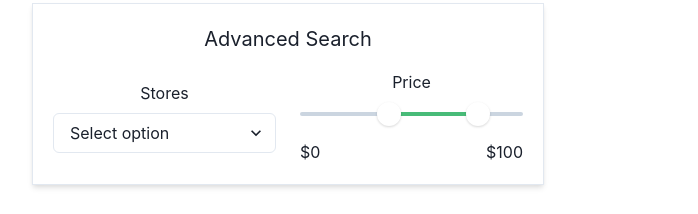
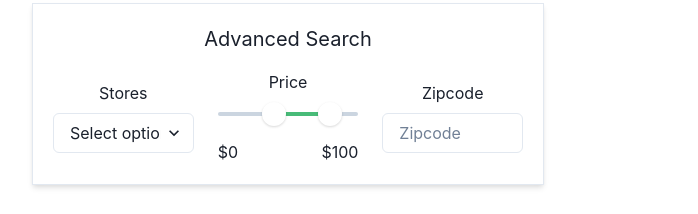
Before and after one commit to aletya/Grocery-Deal-Finder, a React (Vite) app in the folder grocery-deal-finder/: page / in a window 1280 px wide. Shown: the part 666-880 px from the top of the page, without its empty margins (352-1050 px from the left). Built offline with nearby package versions, Linux system fonts and the light colour scheme.

Commit message:
added zipcode input field

```diff
--- a/grocery-deal-finder/src/components/Home/Home.tsx
+++ b/grocery-deal-finder/src/components/Home/Home.tsx
@@ -96,20 +96,20 @@ export default function HomePage() {
                 <Text fontSize="xl" mb={4} textAlign="center">
                   Advanced Search
                 </Text>
+                <Box>
                   <Flex direction={{ base: "column", md: "row" }} align="center" gap={6}>
                     {/* Stores dropdown label and select */}
-                  <Box w={{ base: "100%", md: "50%" }}>
+                    <Box w={{ base: "100%", md: "33%" }}>
                       <Text mb={2}>Stores</Text>
                       <Select placeholder='Select option' onChange={handleStoreSelect} value={selectedStore}>
                         <option value='County Market'>County Market</option>
                         <option value='Aldi'>Aldi</option>
                         <option value='Meijer'>Meijer</option>
-
                       </Select>
                     </Box>
 
               {/* Price slider label and component */}
-                  <Box w={{ base: "100%", md: "50%" }}>
+              <Box w={{ base: "100%", md: "33%" }}>
                 <Text mb={2}>Price</Text>
                 <RangeSlider defaultValue={[120, 240]} min={0} max={300} step={30}>
                   <RangeSliderTrack bg='gray.300'>
@@ -123,9 +123,19 @@ export default function HomePage() {
                     <Text>$0</Text>
                     <Text>$100</Text>
                   </Flex>
+                </Box>
 
+                  {/* Zipcode input field */}
+                  <Box w={{ base: "100%", md: "33%" }}>
+                    <Text mb={2}>Zipcode</Text>
+                    <Input
+                      type="tel"
+                      placeholder="Zipcode"
+
+                    />
                   </Box>
                 </Flex>
+               </Box>
               </Box>
             </Flex>
             <Link to={urlstring}>
```
Lines whose indentation alone changed are shown as unchanged.
